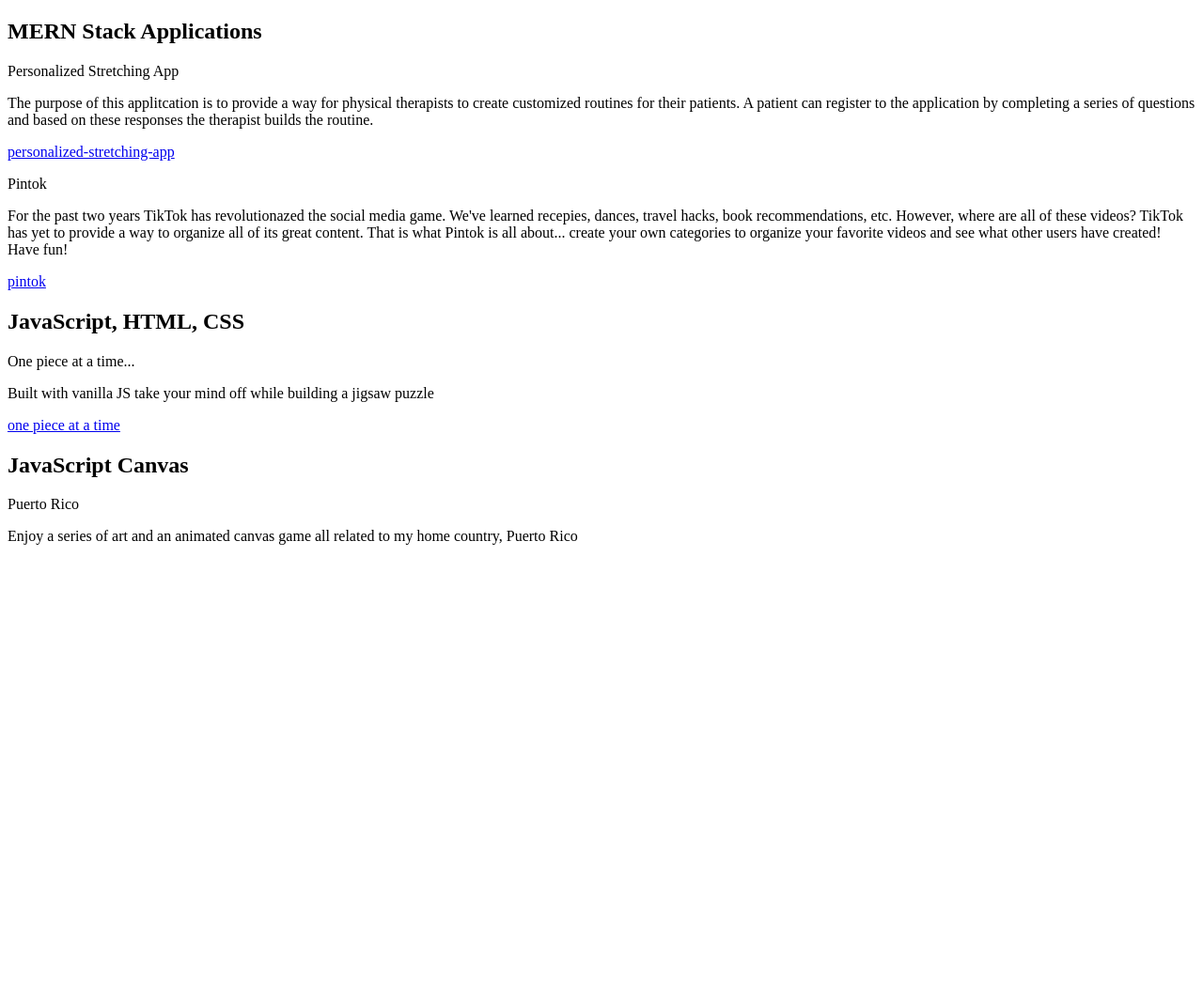
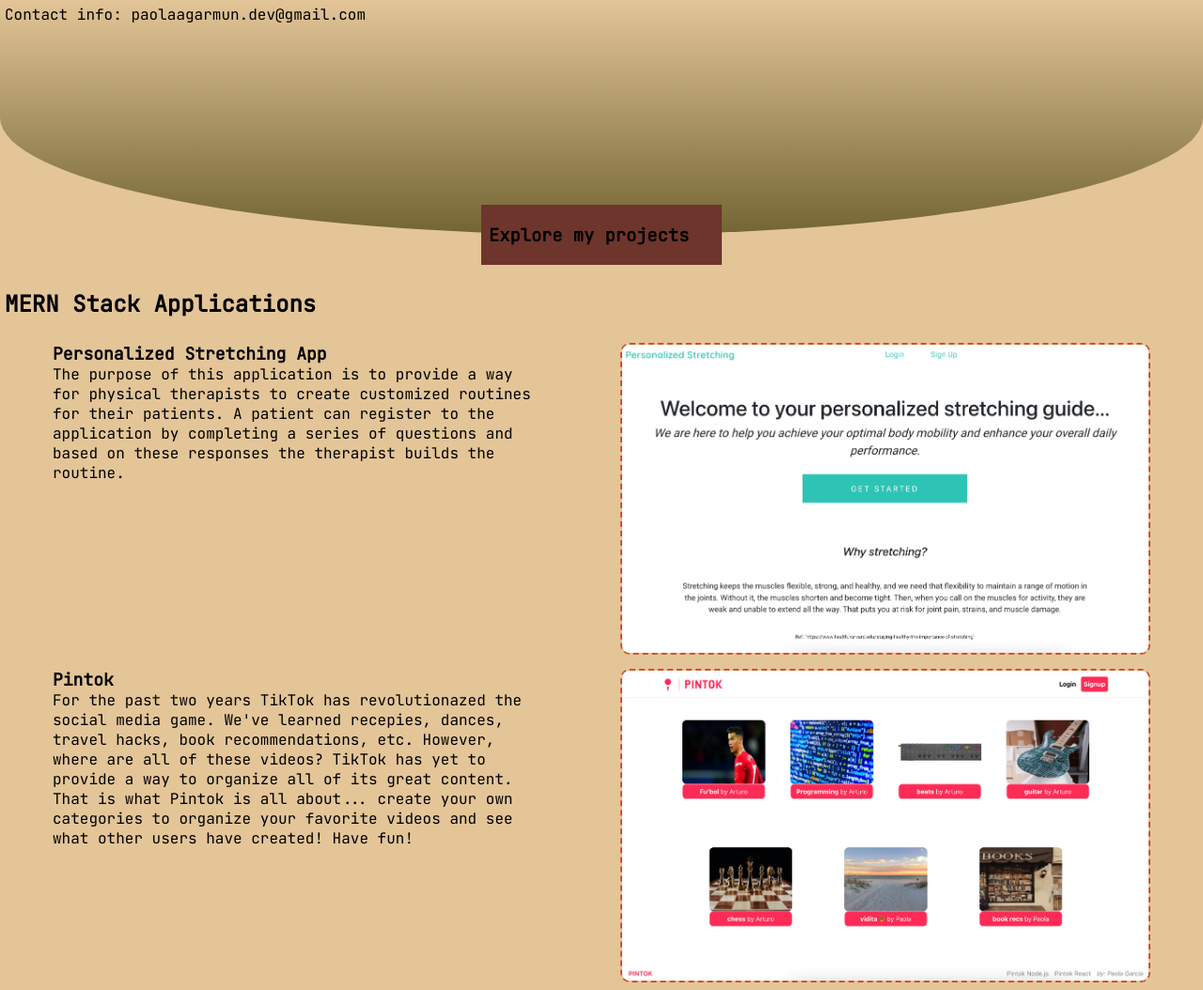
Before and after one commit to paolaagarmun/web-dev-portfolio, a plain HTML site: page index.html in a window 1280 px wide. Shown: the top 1054 px of the page at 94% size. Before the commit the page ends 800 px from the top, so only its background shows below. Drawn offline with Linux system fonts and the light colour scheme.

Commit message:
began styiling

```diff
--- a/index.html
+++ b/index.html
@@ -4,37 +4,79 @@
     <meta charset="UTF-8">
     <meta http-equiv="X-UA-Compatible" content="IE=edge">
     <meta name="viewport" content="width=device-width, initial-scale=1.0">
+    <style>
+        @import url('https://fonts.googleapis.com/css2?family=JetBrains+Mono&display=swap');
+        </style>
     <link rel="stylesheet" href="/styles.css">
     <title>pagm - Web Dev</title>
 </head>
 <body>
+    <header class="header body">
+        <p>Contact info: paolaagarmun.dev@gmail.com</p>
+    </header>
+    <div class="explore-box">
+        <h3>Explore my projects</h3>
+    </div>
+    <br/>
+    <!-- Projects Section -->
+    <div class="body projects">
+        <h2>MERN Stack Applications</h2>
         <!-- MERN Stack apps -->
-    <h2>MERN Stack Applications</h2>
-
-    <p>Personalized Stretching App</p>
-    <p>The purpose of this applitcation is to provide a way for physical therapists to create customized routines
+        <br/>
+        <div class="body project1">
+            <div class="project-description">
+                <p class="project-title">Personalized Stretching App</p>
+                <p>The purpose of this application is to provide a way for physical therapists to create customized routines
                     for their patients. A patient can register to the application by completing a series of questions and
                     based on these responses the therapist builds the routine.
                 </p>
-    <a href="https://personalized-stretching-app.netlify.app" target="_blank">personalized-stretching-app</a>
-    <br/>
-    <p>Pintok</p>
+            </div>
+            <div class="project-image">
+                <a href="https://personalized-stretching-app.netlify.app" target="_blank"><img src="./images/personalized-stretching.png" alt="xyz" ></a>
+            </div>
+
+        </div>
+
+
+        <div class="body project1">
+            <div class="project-description">
+                <p class="project-title">Pintok</p>
                 <p>For the past two years TikTok has revolutionazed the social media game. We've learned recepies, dances,
                     travel hacks, book recommendations, etc. However, where are all of these videos? TikTok has yet to provide
                     a way to organize all of its great content. That is what Pintok is all about... create your own categories to
                     organize your favorite videos and see what other users have created! Have fun!
                 </p>
-    <a href="https://pintok.netlify.app" target="_blank">pintok</a>
+
+            </div>
+            <div class="project-image">
+                <a href="https://pintok.netlify.app" target="_blank"><img src="./images/pintok.png" alt="xyz" /></a>
+            </div>
+        </div>
+
+        <hr class="solid"/>
 
          <!-- Vanilla JS  -->
          <h2>JavaScript, HTML, CSS</h2>
-    <p>One piece at a time...</p>
+         <div class="body project1">
+             <div class="project-description">
+                <p class="project-title">One piece at a time...</p>
                 <p>Built with vanilla JS take your mind off while building a jigsaw puzzle </p>
-    <a href="https://paolaagarmun.github.io/jigsaw-puzzle/" target="_blank">one piece at a time</a>
+             </div>
+            <div class="project-image">
+                <a href="https://paolaagarmun.github.io/jigsaw-puzzle/" target="_blank"><img src="./images/one-piece.png" alt="xyz"></a>
+            </div>
 
+         </div>
+
+
+        <hr class="solid"/>
           <!-- Canvas -->
         <h2>JavaScript Canvas</h2>
         <p>Puerto Rico</p>
         <p>Enjoy a series of art and an animated canvas game all related to my home country, Puerto Rico</p>
+    </div>
+
+
+
 </body>
 </html>
--- a/styles.css
+++ b/styles.css
@@ -0,0 +1,69 @@
+* {
+  margin: 0;
+  padding: 0;
+  font-family: 'JetBrains Mono', monospace;
+  background-color: #E3C598;
+}
+
+.body {
+    padding: 5px;
+}
+
+hr {
+    background: none;
+
+    width: 60rem;
+    margin: 0 auto
+}
+
+/* header */
+.header {
+  height: 15rem;
+  /* background-image: url('./images/matt-duncan-IUY_3DvM__w-unsplash.png');
+    background-position: center; */
+  /* add opacity */
+  background: rgb(110, 97, 47);
+  background: linear-gradient(
+    0deg,
+    rgba(110, 97, 47, 0.9604137569832403) 0%,
+    rgba(227, 197, 152, 0.8486819134078212) 100%
+  );
+  border-radius: 0 0 50% 50%;
+}
+.header p {
+    background: none;
+}
+.explore-box{
+    background-color: #6E352C;
+    width: 15rem;
+    height: 3rem;
+    padding: .5rem;
+    display: flex;
+    align-items: center;
+    margin-top: -2rem;
+    margin-right: 50%;
+    margin-left: 40%;
+    margin-bottom: 0;
+}
+.explore-box h3 {
+    background: none;
+}
+/* projects */
+
+.project1{
+    display: flex;
+    justify-content: space-around;
+
+}
+.project-description {
+    width: 40vw;
+}
+.project-title {
+    font-size: large;
+    font-weight: 600;
+}
+.project-image img{
+    width: 35rem;
+    border: 2px dashed #CF5230;
+    border-radius: 10px;
+}
```
Also changed, not shown: images/matt-duncan-IUY_3DvM__w-unsplash.jpg (added), images/one-piece.png (added), images/personalized-stretching.png (added), images/pintok.png (added), 1 other file. Lines whose indentation alone changed are shown as unchanged.
